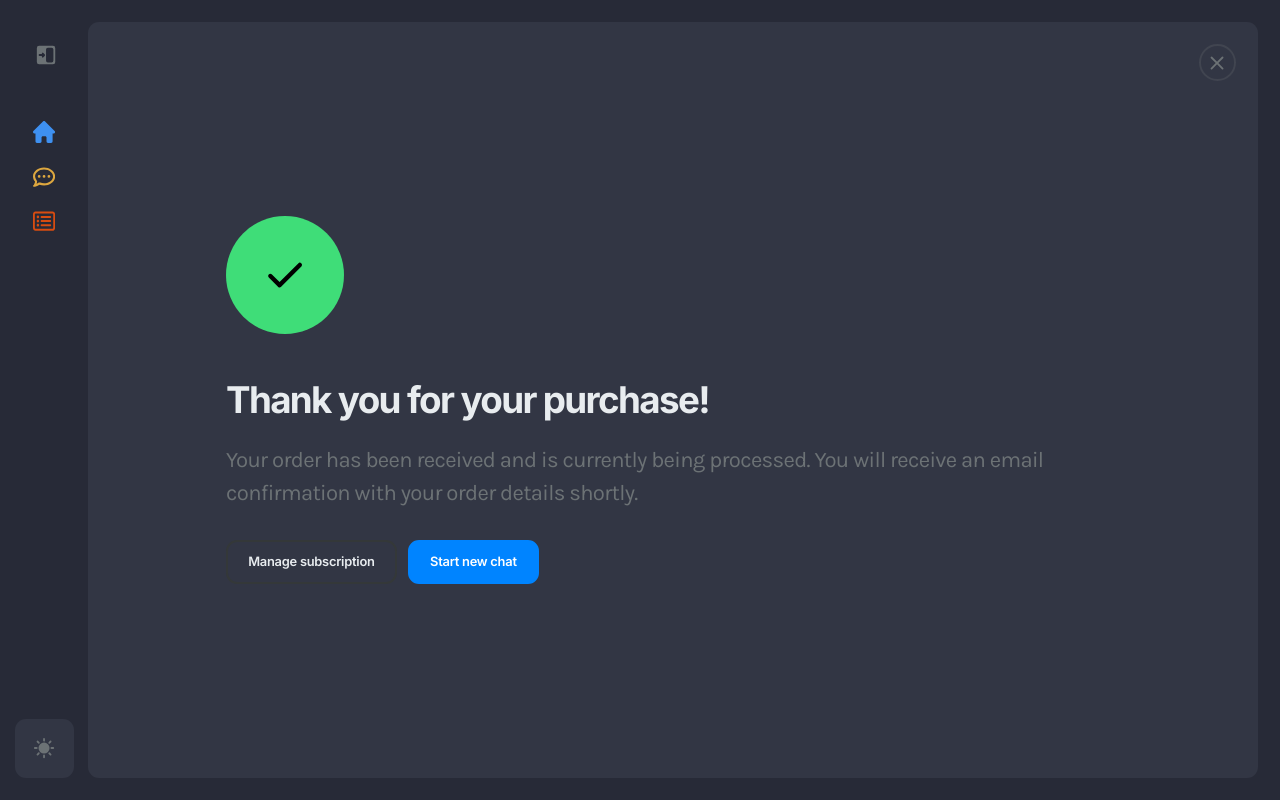
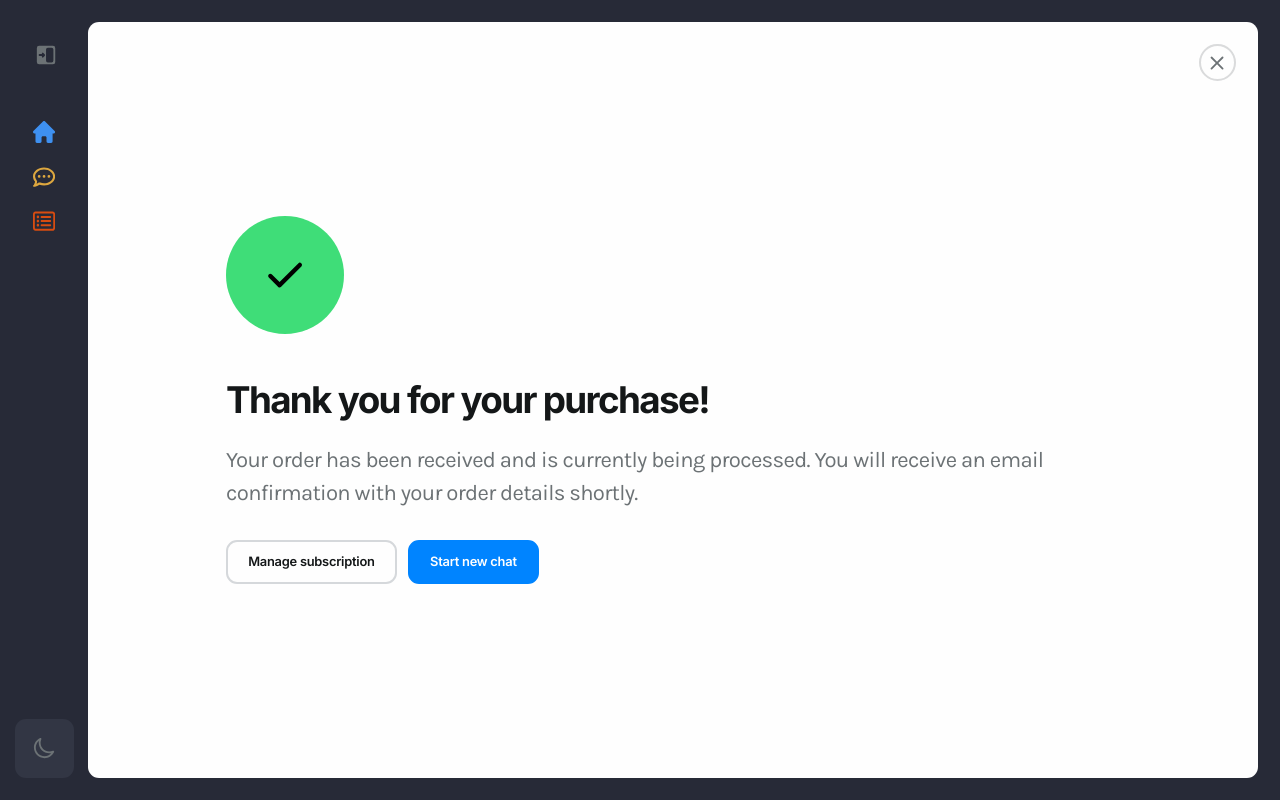
Before and after one commit to istvan-kreisz/GameGuideAI-frontend, a Next.js app: page /thanks in a window 1280 px wide. Built offline with nearby package versions, Linux system fonts and the light colour scheme; no server answers; what @rvxlab/tailwind-plugin-ios-full-height would draw is missing.

Commit message:
color fixes

```diff
--- a/components/LeftSidebar/Profile/Profile.tsx
+++ b/components/LeftSidebar/Profile/Profile.tsx
@@ -80,7 +80,7 @@ const Profile = ({ visible }: ProfileProps) => {
 							</a>
 						</div>
 						{logout && (
-							<button className="btn-stroke-dark border-surf-4 w-full h-11 mt-2" onClick={logout}>
+							<button className="btn-stroke-dark w-full h-11 mt-2" onClick={logout}>
 								Log Out
 							</button>
 						)}
--- a/components/LeftSidebar/ToggleTheme/ToggleTheme.tsx
+++ b/components/LeftSidebar/ToggleTheme/ToggleTheme.tsx
@@ -1,13 +1,13 @@
 import { twMerge } from 'tailwind-merge'
 import Icon from '@/components/Icon/Icon'
-import useColorModDefault from '@/styles/useColorModeDefault'
+import { useColorMode } from '@chakra-ui/color-mode'
 
 type ToggleThemeProps = {
 	visible?: boolean
 }
 
 const ToggleTheme = ({ visible }: ToggleThemeProps) => {
-	const { colorMode, setColorMode } = useColorModDefault()
+	const { colorMode, setColorMode } = useColorMode()
 
 	const items = [
 		{
--- a/tailwind.config.js
+++ b/tailwind.config.js
@@ -188,10 +188,10 @@ module.exports = {
 						{},
 				},
 				'.btn-stroke-dark': {
-					'@apply btn border-n-5 text-n-1 hover:bg-n-5': {},
+					'@apply btn border-n-5 text-n-1 hover:bg-n-5 dark:border-surf-4': {},
 				},
 				'.btn-stroke-light': {
-					'@apply btn border-n-3 fill-n-7 hover:bg-n-3 hover:text-n-7 dark:border-n-5 dark:hover:bg-n-5 dark:hover:text-n-1 dark:fill-n-1':
+					'@apply btn border-n-3 fill-n-7 hover:bg-n-3 hover:text-n-7 dark:border-n-4 dark:hover:bg-surf-1 dark:hover:text-n-1 dark:fill-n-1':
 						{},
 				},
 				'.btn-large': {
```
